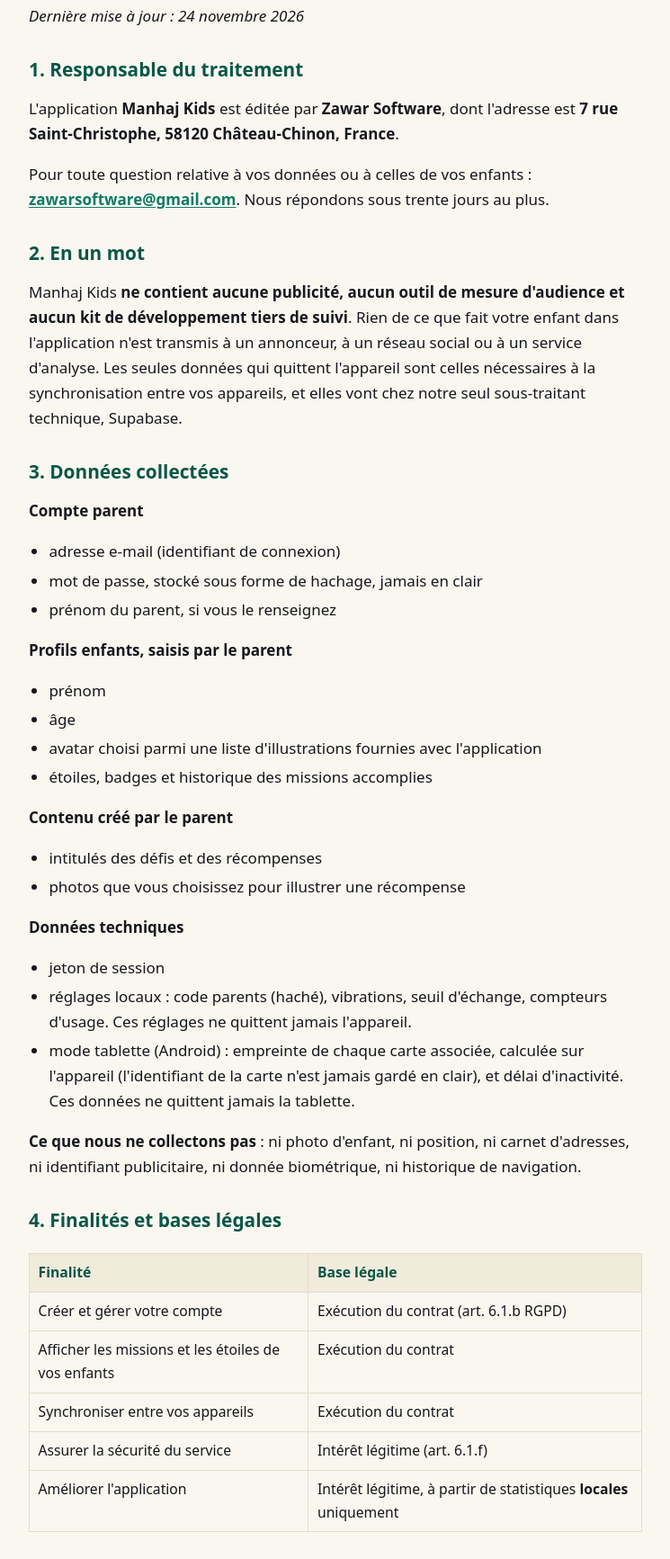
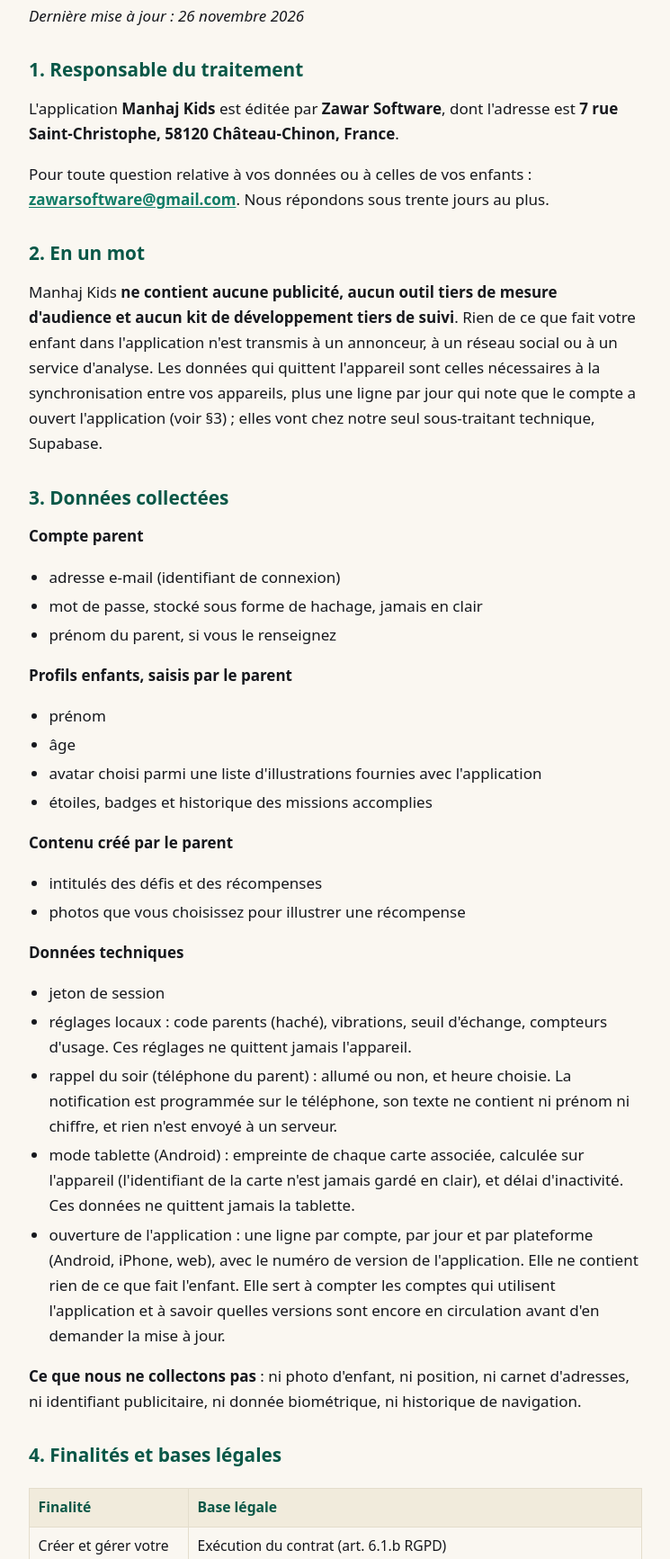
Before and after one commit to zawarSoftware/manhaj-kids, a plain HTML site: page confidentialite/index.html in a window 1280 px wide. Shown: the part 219-1952 px from the top of the page at 90% size, without its empty margins (267-1012 px from the left). Drawn offline with Linux system fonts and the light colour scheme.

Commit message:
La politique en ligne dit que l'app note chaque jour son ouverture, et comment s'y opposer
Co-Authored-By: Claude Opus 5.5 <noreply@anthropic.com>

```diff
--- a/confidentialite/index.html
+++ b/confidentialite/index.html
@@ -13,14 +13,14 @@
 <header class="site"><img src="../icone.png" alt="" width="48" height="48"><a href="../">Manhaj Kids</a></header>
 <main>
 <h1>Politique de confidentialité — Manhaj Kids</h1>
-<p class="maj">Dernière mise à jour : 24 novembre 2026</p>
+<p class="maj">Dernière mise à jour : 26 novembre 2026</p>
 
 <h2>1. Responsable du traitement</h2>
 <p>L'application <strong>Manhaj Kids</strong> est éditée par <strong>Zawar Software</strong>, dont l'adresse est <strong>7 rue Saint-Christophe, 58120 Château-Chinon, France</strong>.</p>
 <p>Pour toute question relative à vos données ou à celles de vos enfants : <strong><a href="mailto:zawarsoftware@gmail.com">zawarsoftware@gmail.com</a></strong>. Nous répondons sous trente jours au plus.</p>
 
 <h2>2. En un mot</h2>
-<p>Manhaj Kids <strong>ne contient aucune publicité, aucun outil de mesure d'audience et aucun kit de développement tiers de suivi</strong>. Rien de ce que fait votre enfant dans l'application n'est transmis à un annonceur, à un réseau social ou à un service d'analyse. Les seules données qui quittent l'appareil sont celles nécessaires à la synchronisation entre vos appareils, et elles vont chez notre seul sous-traitant technique, Supabase.</p>
+<p>Manhaj Kids <strong>ne contient aucune publicité, aucun outil tiers de mesure d'audience et aucun kit de développement tiers de suivi</strong>. Rien de ce que fait votre enfant dans l'application n'est transmis à un annonceur, à un réseau social ou à un service d'analyse. Les données qui quittent l'appareil sont celles nécessaires à la synchronisation entre vos appareils, plus une ligne par jour qui note que le compte a ouvert l'application (voir §3) ; elles vont chez notre seul sous-traitant technique, Supabase.</p>
 
 <h2>3. Données collectées</h2>
 <p><strong>Compte parent</strong></p>
@@ -45,7 +45,9 @@
 <ul>
 <li>jeton de session</li>
 <li>réglages locaux : code parents (haché), vibrations, seuil d'échange, compteurs d'usage. Ces réglages ne quittent jamais l'appareil.</li>
+<li>rappel du soir (téléphone du parent) : allumé ou non, et heure choisie. La notification est programmée sur le téléphone, son texte ne contient ni prénom ni chiffre, et rien n'est envoyé à un serveur.</li>
 <li>mode tablette (Android) : empreinte de chaque carte associée, calculée sur l'appareil (l'identifiant de la carte n'est jamais gardé en clair), et délai d'inactivité. Ces données ne quittent jamais la tablette.</li>
+<li>ouverture de l'application : une ligne par compte, par jour et par plateforme (Android, iPhone, web), avec le numéro de version de l'application. Elle ne contient rien de ce que fait l'enfant. Elle sert à compter les comptes qui utilisent l'application et à savoir quelles versions sont encore en circulation avant d'en demander la mise à jour.</li>
 </ul>
 <p><strong>Ce que nous ne collectons pas</strong> : ni photo d'enfant, ni position, ni carnet d'adresses, ni identifiant publicitaire, ni donnée biométrique, ni historique de navigation.</p>
 
@@ -57,7 +59,7 @@
 <tr><td>Afficher les missions et les étoiles de vos enfants</td><td>Exécution du contrat</td></tr>
 <tr><td>Synchroniser entre vos appareils</td><td>Exécution du contrat</td></tr>
 <tr><td>Assurer la sécurité du service</td><td>Intérêt légitime (art. 6.1.f)</td></tr>
-<tr><td>Améliorer l'application</td><td>Intérêt légitime, à partir de statistiques <strong>locales</strong> uniquement</td></tr>
+<tr><td>Améliorer l'application et la garder à jour</td><td>Intérêt légitime : statistiques <strong>locales</strong> et comptage des ouvertures quotidiennes. L'éditeur ne consulte que des totaux calculés par le serveur (nombre de comptes, de missions cochées, de prières…), jamais les données d'une famille précise</td></tr>
 </tbody></table></div>
 <p>Les données des enfants sont saisies par le parent, sous sa responsabilité, dans le cadre de l'autorité parentale. Aucun enfant ne crée de compte : l'espace enfant n'existe qu'à l'intérieur du compte du parent.</p>
 
@@ -76,6 +78,7 @@
 <tr><td>Compte et profils enfants</td><td>Tant que le compte existe</td></tr>
 <tr><td>Historique des missions et des récompenses</td><td>Tant que le compte existe</td></tr>
 <tr><td>Photos de récompense</td><td>Jusqu'à leur remplacement ou la suppression du compte</td></tr>
+<tr><td>Ouvertures quotidiennes de l'application</td><td>Treize mois, puis effacées ; effacées aussitôt avec le compte</td></tr>
 <tr><td>Compte inactif</td><td>Supprimé au bout de trente-six mois sans connexion, après un avertissement par e-mail</td></tr>
 <tr><td>Après suppression du compte</td><td>Effacement immédiat et définitif (voir <a href="#suppression">§8</a>)</td></tr>
 </tbody></table></div>
@@ -86,6 +89,7 @@
 <li><strong>Accès et rectification</strong> : la plupart des données se consultent et se modifient directement dans l'application.</li>
 <li><strong>Effacement</strong> : voir la section suivante.</li>
 <li><strong>Portabilité</strong> : écrivez à <strong><a href="mailto:zawarsoftware@gmail.com">zawarsoftware@gmail.com</a></strong>, nous vous transmettons vos données dans un format lisible par machine sous trente jours.</li>
+<li><strong>Opposition au comptage des ouvertures</strong> : écrivez à la même adresse, nous effaçons sous trente jours les ouvertures déjà enregistrées pour votre compte.</li>
 </ul>
 <p>Vous pouvez également introduire une réclamation auprès de la CNIL (www.cnil.fr).</p>
 
```
